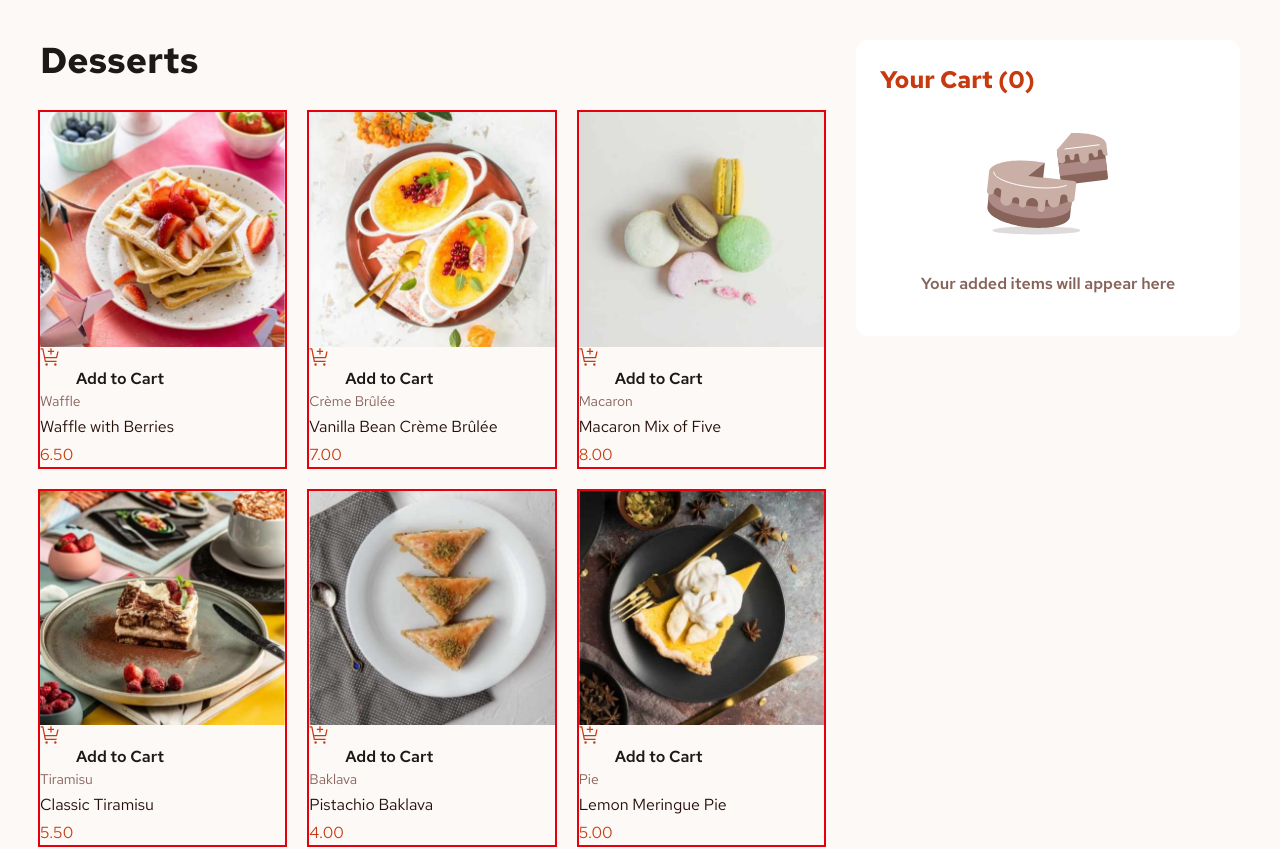
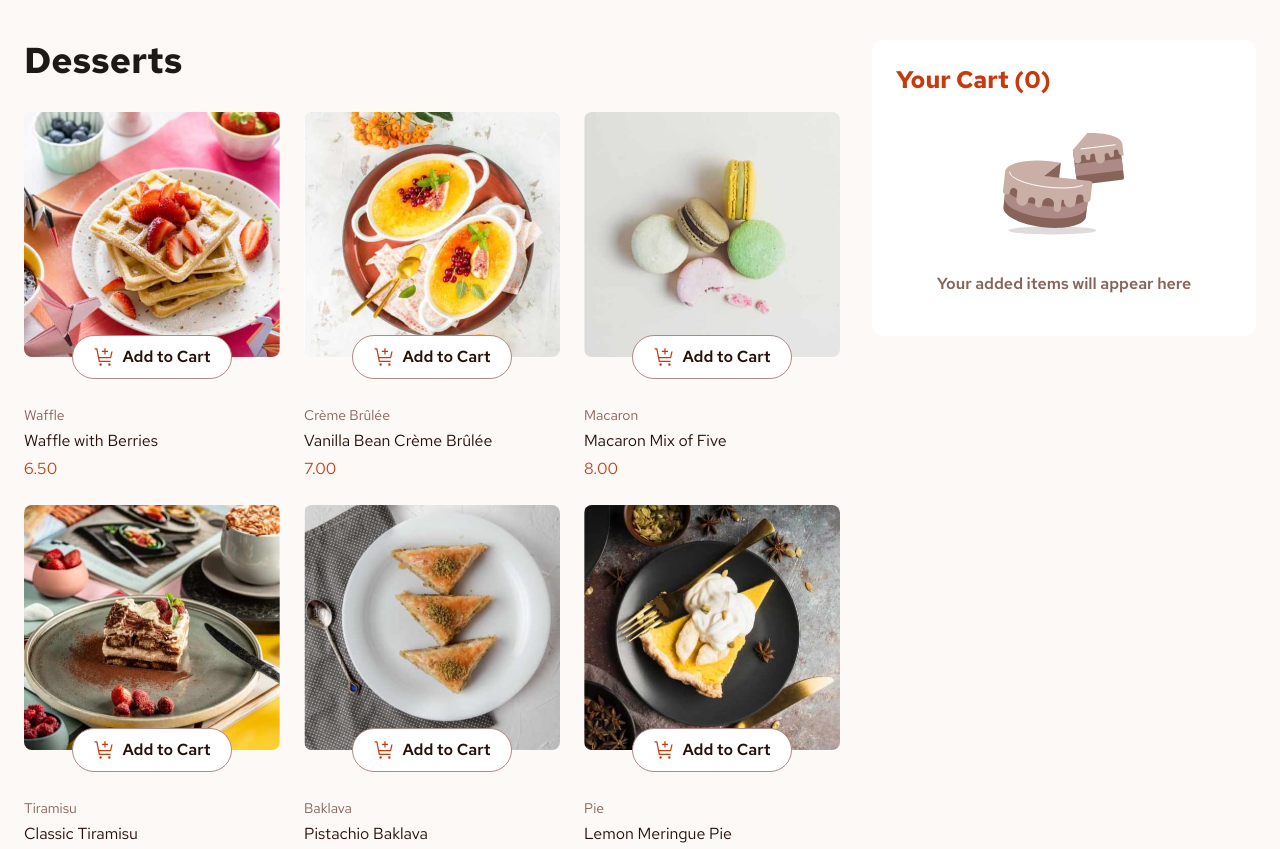
Before and after one commit to MattPahuta/product-list-with-cart, a React (Vite) app: page / in a window 1280 px wide. Shown: the top 849 px of the page. Built offline with nearby package versions, Linux system fonts and the light colour scheme.

Commit message:
Add product card and list styling, update font import

```diff
--- a/index.html
+++ b/index.html
@@ -6,14 +6,6 @@
     <meta
       name="viewport"
       content="width=device-width, initial-scale=1.0" />
-    <link rel="preconnect" href="https://fonts.googleapis.com" />
-    <link
-      rel="preconnect"
-      href="https://fonts.gstatic.com"
-      crossorigin />
-    <link
-      href="https://fonts.googleapis.com/css2?family=Red+Hat+Text:ital,wght@0,300..700;1,300..700&display=swap"
-      rel="stylesheet" />
     <link rel="stylesheet" href="./src/css/main.css" />
     <title>The Dessert Shop</title>
   </head>
--- a/src/App.jsx
+++ b/src/App.jsx
@@ -9,7 +9,7 @@ function App() {
   const [cartItems, setCartItems] = useState([]);
 
   return (
-    <main className="container mx-auto max-w-7xl p-6 md:p-10 grid gap-8 justify-center items-start lg:grid-flow-col">
+    <main className="container mx-auto max-w-7xl p-6 lg:py-10 grid gap-8 justify-center items-start lg:grid-flow-col">
       <ProductMenu products={products} />
       <Cart />
     </main>
--- a/src/components/AddToCartButton.jsx
+++ b/src/components/AddToCartButton.jsx
@@ -1,7 +1,11 @@
 function AddToCartButton() {
+  // absolute top-1/2 left-1/2 -translate-x-1/2 -translate-y-1/2
+
   return (
-    <button className="h-11 w-40 font-semibold text-stone-900 border-stone-400 rounded-full">
+    <button className="h-11 w-40 font-semibold bg-white text-brand-rose-900 border border-brand-rose-400 rounded-full cursor-pointer flex items-center justify-center gap-2 absolute top-1/2 left-1/2 -translate-x-1/2 -translate-y-1/2">
       <svg
+        aria-hidden="true"
+        focusable="false"
         xmlns="http://www.w3.org/2000/svg"
         width="21"
         height="20"
--- a/src/components/ProductCard.jsx
+++ b/src/components/ProductCard.jsx
@@ -4,21 +4,33 @@ function ProductCard({product}) {
   const { name, category, price, image } = product;
 
   return (
-    <div className="outline-2 outline-red-600">
-      <picture>
-        <source media="(min-width: 1024px)" srcSet={image.desktop} />
-        <source media="(min-width: 768px)" srcSet={image.tablet} />
-        {/* <img src={product.image.mobile} alt={product.name} className="w-full rounded-lg object-cover h-[212px] lg:h-60" /> */}
-        <img src={image.mobile} alt={name} className="w-full h-auto object-cover" />
-      </picture>
-      <AddToCartButton />
-      <div className="space-y-1">
+    <div className="relative grid">
+      <div className="relative overflow-hidden rounded-lg">
+        <picture className="relative rounded-lg overflow-hidden">
+          <source
+            media="(min-width: 1024px)"
+            srcSet={image.desktop}
+          />
+          <source media="(min-width: 768px)" srcSet={image.tablet} />
+          <img
+            src={image.mobile}
+            alt={name}
+            className="w-full h-auto object-cover"
+          />
+        </picture>
+      </div>
+      {/* product actions container */}
+      <div className="relative">
+        <AddToCartButton />
+      </div>
+
+      <div className="space-y-1 mt-12">
         <p className="text-brand-rose-500 text-sm">{category}</p>
         <h3 className="text-brand-rose-900">{name}</h3>
         <p className="text-brand-red-500">{price.toFixed(2)}</p>
       </div>
     </div>
-  )
+  );
 }
 
 export default ProductCard;
--- a/src/css/main.css
+++ b/src/css/main.css
@@ -1,4 +1,8 @@
+@import url('https://fonts.googleapis.com/css2?family=Red+Hat+Text:ital,wght@0,300..700;1,300..700&display=swap');
 @import "tailwindcss";
+
+/* for plugins - examples */
+/* @plugin "daisyui"; */
 
 @theme {
   --color-brand-red-500: hsl(14, 86%, 42%);
```
